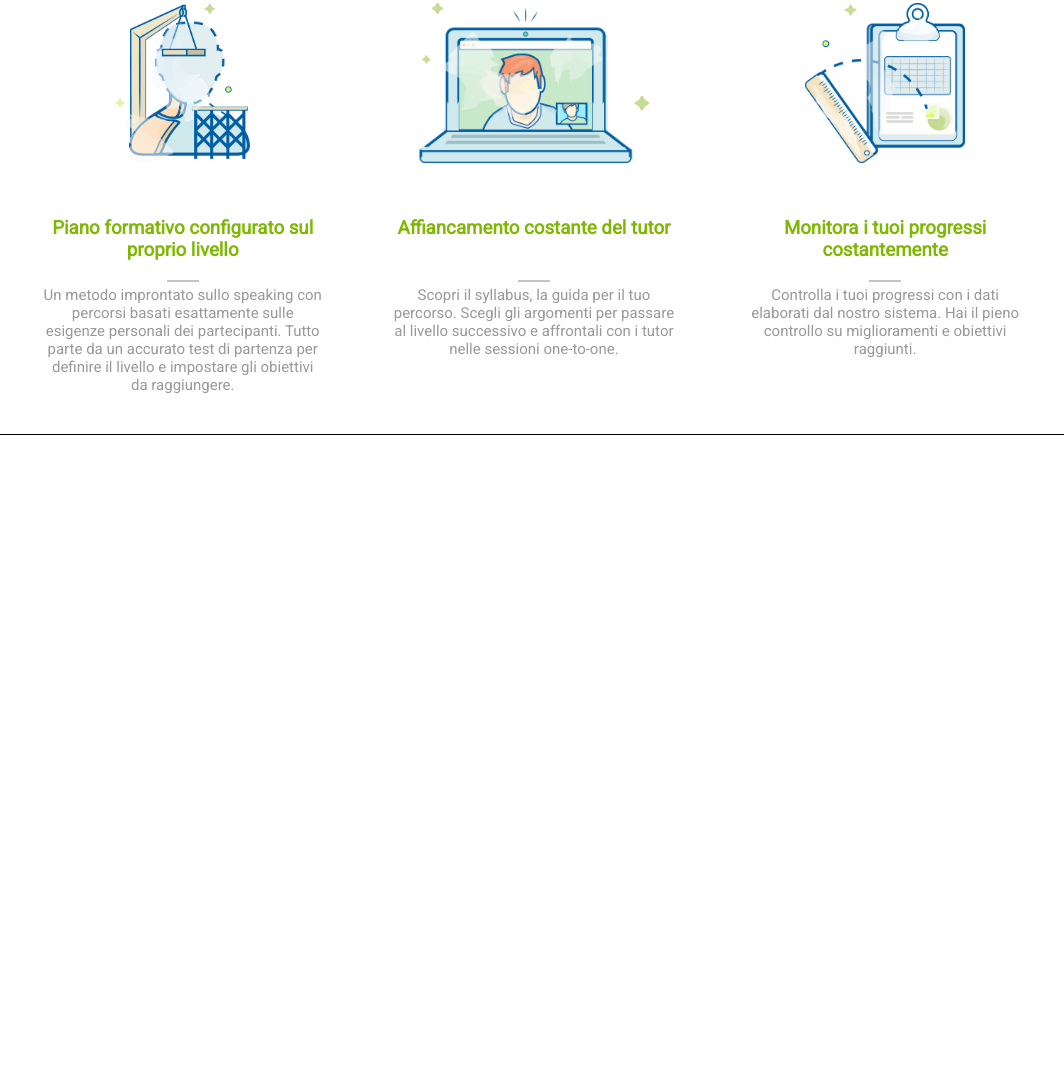
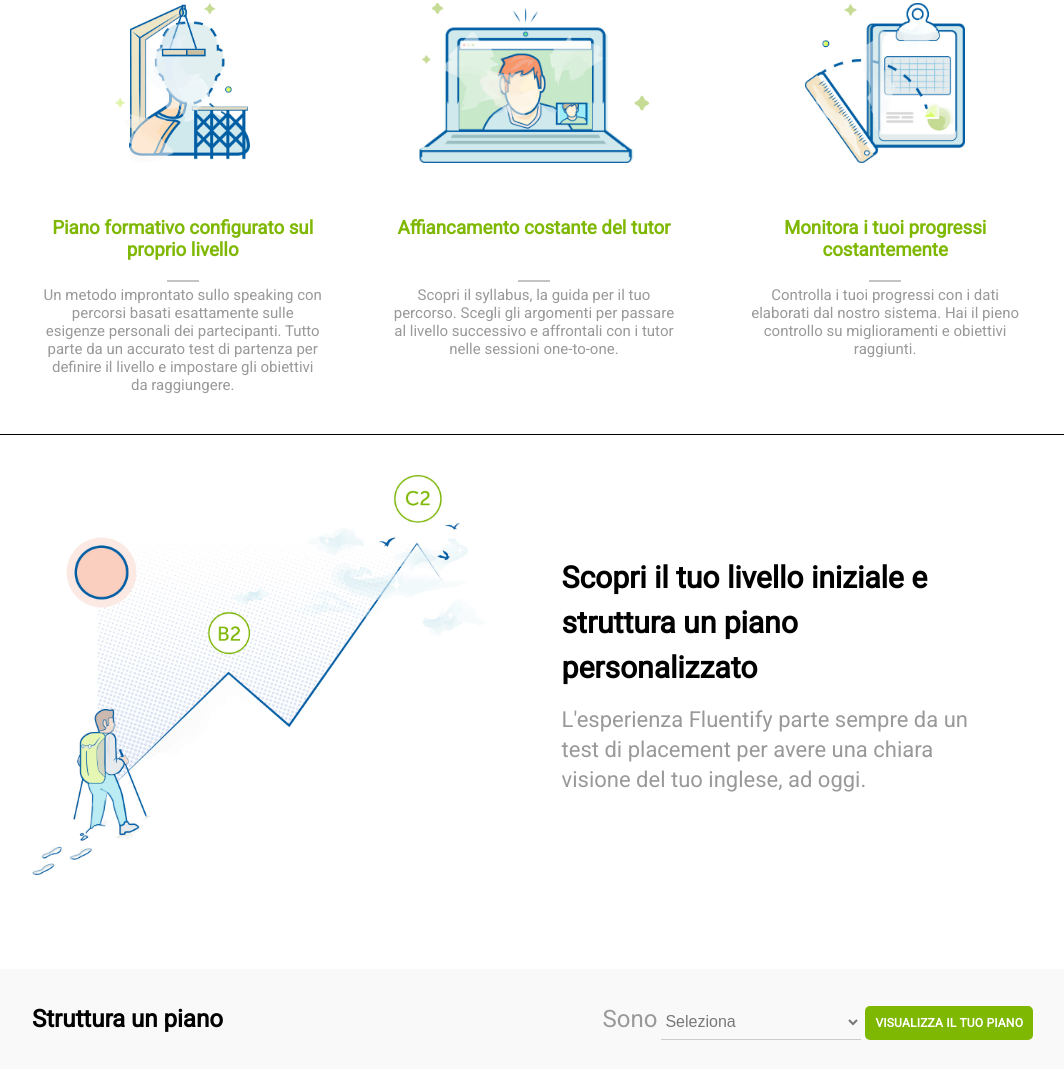
Before and after one commit to michelederosagit/html-css-fluentify, a plain HTML site: page index.html in a window 1280 px wide. Shown: the part 699-1772 px from the top of the page, without its empty margins (96-1160 px from the left). Before the commit the page ends 1134 px from the top, so only its background shows below. Drawn offline with Linux system fonts and the light colour scheme.

Commit message:
Added section n°2

```diff
--- a/assets/css/main.css
+++ b/assets/css/main.css
@@ -18,7 +18,7 @@ body {
 }
 
 /* ---------- CLASSI CLEARFLIX ---------- */
-.top-nav-bar::after , .firstS-float::after  {
+.top-nav-bar::after , .firstS-float::after , .secondS-float::after {
   content: "";
   display: table;
   clear: both;
@@ -106,7 +106,7 @@ header {
   background-position: right bottom;
 }
 .top-section {
-  width: 45%;
+  width: 60%;
   padding: 150px 0 0 150px;
 }
 .top-section h1 {
@@ -124,6 +124,8 @@ header {
     border-radius: 5px;
     min-width: 182px;
     letter-spacing: .0182em;
+    text-decoration: none;
+    color: #fff;
 }
 
 /* ---------- FINE - SEZIONE TOP ---------- */
@@ -134,6 +136,14 @@ header {
   text-align: center;
   padding: 40px 20px 40px 20px;
   margin: 0;
+}
+
+.top-section > h1 {
+  color: #fff;
+  font-size: 45px;
+  line-height: 55px;
+  padding-right: 50px;
+  margin-bottom: 40px;
 }
 
 .center-block h4 {
@@ -201,3 +211,85 @@ header {
   font-size: 15px;
 }
 /* ----------  FINE - SEZIONE N1 ---------- */
+
+
+/* ---------- SEZIONE N2 ---------- */
+.secondS-float {
+  margin: auto;
+  width: 80%;
+  margin-top: 40px;
+  margin-bottom: 40px;
+}
+
+.secondS-column {
+  width: 40%;
+  float: left;
+}
+
+.img-column2 {
+  height: 400px;
+  margin-bottom: 50px;
+}
+
+.secondS-column > h1 {
+  text-align: left;
+  font-size: 30px;
+  line-height: 45px;
+  /* padding-right: 50px;
+  margin-bottom: 40px; */
+}
+
+.secondS-float .left-margin {
+  margin-top: 80px;
+  margin-left: 120px;
+}
+
+.left-margin {
+  margin-left: 120px;
+}
+
+.left-margin p {
+  color: #999;
+  text-align: left;
+  font-size: 22px;
+  line-height: 30px;
+  margin-top: 15px;
+  font-weight: 300;
+}
+
+/* Bottom Bar */
+.secondS-bottom {
+  width: 100%;
+  background-color: #f9f9f9;
+  height: 100px;
+
+}
+
+.bottom-bar {
+  width: 80%;
+  margin: auto;
+}
+
+.secondS-bot-column {
+  float: left;
+  width: 44%;
+  line-height: 100px;
+}
+
+.left-margin span {
+  color: #999;
+  font-size: 1.5em;
+  line-height: 100px
+}
+
+.left-margin select {
+    width: 200px;
+    height: 35px;
+    border: 0;
+    border-bottom: 1px solid #ccc;
+    background: none;
+    font-size: 1rem;
+    color: #787878;
+}
+
+/* ---------- FINE - SEZIONE N2 ---------- */
--- a/index.html
+++ b/index.html
@@ -96,7 +96,48 @@
           </div>
         </div>
         </section>
-        <!-- FINE - SEZIONE N1 -->
+        <!-- FINE - SEZIONE N 1 -->
+
+        <!-- SEZIONE N 2 -->
+        <section>
+          <div class="section-wrapper">
+            <div class="secondS-float">
+                <!-- Colonna Immagine -->
+                <div class="secondS-column">
+                  <img src="./assets/img/mountain.jpg" alt="" class="img-column2">
+                </div>
+                <!-- Colonna Testo -->
+                <div class="secondS-column left-margin">
+                  <h1>Scopri il tuo livello iniziale e struttura un piano personalizzato</h1>
+                  <p>L'esperienza Fluentify parte sempre da un test di placement per avere una chiara visione del tuo inglese, ad oggi.</p>
+                </div>
+              </div>
+
+              <!-- Bottom Sezione -->
+              <div class="secondS-bottom">
+                <div class="bottom-bar">
+                  <!-- Bottom Dx -->
+                  <div class="secondS-bot-column">
+                    <h2>Struttura un piano</h2>
+                  </div>
+                  <!-- Bottom Sx -->
+                  <div class="secondS-bot-column left-margin">
+                    <span>Sono</span>
+                    <select class="" name="tipo">
+                    <option value="">Seleziona</option>
+                    <option value="studente">Studente</option>
+                    <option value="pro">Professionista</option>
+                    <option value="azienda">Azienda</option>
+                  </select>
+                  <a href="#" class="btn-green">VISUALIZZA IL TUO PIANO</a>
+                  </div>
+                </div>
+              </div>
+          </div>
+        </section>
+        <!-- FINE - SEZIONE N 2 -->
+
+
      </div>
      <!-- FINE - CONTAINER -->
 
```
Also changed, not shown: assets/img/mountain.jpg (added).
